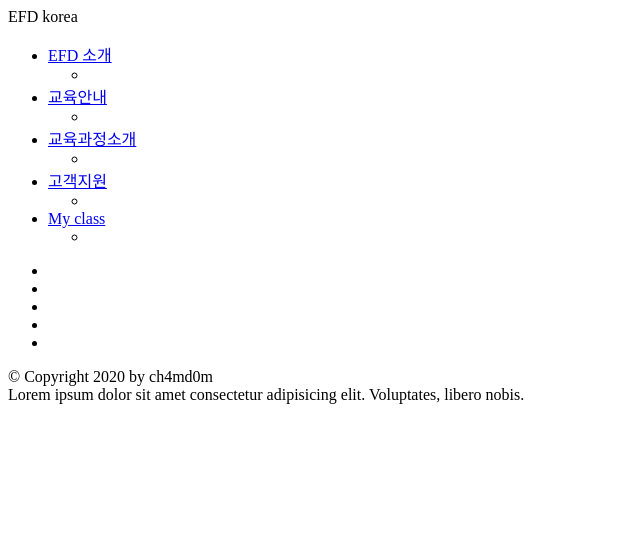
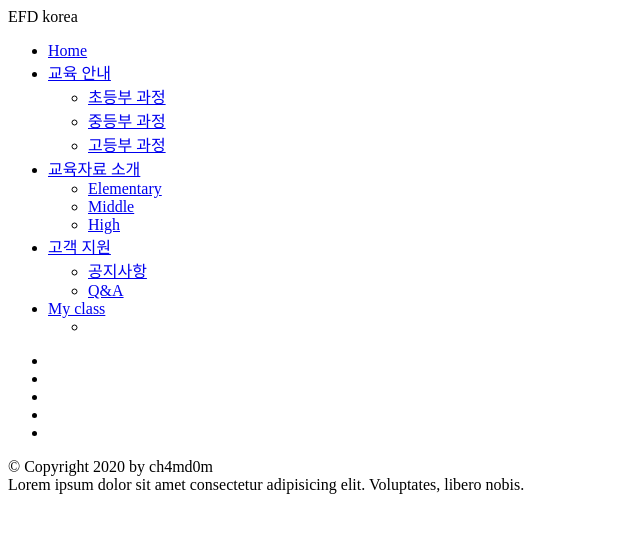
Before and after one commit to CH4MD0M/EFD, a PHP site: page / in a window 1280 px wide. Shown: the top 533 px of the page, without its empty margins (0-640 px from the left). Run offline with PHP 8.4, Linux system fonts and the light colour scheme.

Commit message:
NAVIGATION-BAR
navbar html 마크업 및 css

```diff
--- a/src/index.html
+++ b/src/index.html
@@ -10,38 +10,72 @@
   </head>
   <body class="container">
     <!-- NAVIGATION BAR -->
-    <div class="navbars">
-      <div class="navbars__logo">EFD korea</div>
-      <nav class="navbars__nav">
+    <div class="navigation">
+      <div class="navigation__logo">EFD korea</div>
+      <nav class="navigation__nav">
         <ul class="nav">
+          <!-- Home -->
+          <li class="nav__item active">
+            <a href="#" class="nav__link">Home</a>
+          </li>
+
+          <!-- 교육안내 -->
           <li class="nav__item">
-            <a href="#" class="nav__link">EFD 소개</a>
+            <a href="#" class="nav__link">교육 안내</a>
             <ul class="dropdown">
-              <li class="dropdown item"></li>
+              <li class="dropdown__item">
+                <a href="#" class="dropdown__link">초등부 과정</a>
+              </li>
+
+              <li class="dropdown__item">
+                <a href="#" class="dropdown__link">중등부 과정</a>
+              </li>
+
+              <li class="dropdown__item">
+                <a href="#" class="dropdown__link">고등부 과정</a>
+              </li>
             </ul>
           </li>
+
+          <!-- 교육자료소개 -->
           <li class="nav__item">
-            <a href="#" class="nav__link">교육안내</a>
+            <a href="#" class="nav__link">교육자료 소개</a>
             <ul class="dropdown">
-              <li class="dropdown item"></li>
+              <li class="dropdown__item">
+                <a href="#" class="dropdown__link">Elementary</a>
+              </li>
+
+              <li class="dropdown__item">
+                <a href="#" class="dropdown__link">Middle</a>
+              </li>
+
+              <li class="dropdown__item">
+                <a href="#" class="dropdown__link">High</a>
+              </li>
             </ul>
           </li>
+
+          <!-- 고객지원 -->
           <li class="nav__item">
-            <a href="#" class="nav__link">교육과정소개</a>
+            <a href="#" class="nav__link">고객 지원</a>
             <ul class="dropdown">
-              <li class="dropdown item"></li>
+              <li class="dropdown__item">
+                <a href="#" class="dropdown__link">공지사항</a>
+              </li>
+
+              <li class="dropdown__item">
+                <a href="#" class="dropdown__link">Q&A</a>
+              </li>
             </ul>
           </li>
-          <li class="nav__item">
-            <a href="#" class="nav__link">고객지원</a>
-            <ul class="dropdown">
-              <li class="dropdown item"></li>
-            </ul>
-          </li>
+
+          <!-- 나의 강의실 -->
           <li class="nav__item">
             <a href="#" class="nav__link">My class</a>
             <ul class="dropdown">
-              <li class="dropdown item"></li>
+              <li class="dropdown__item">
+                <a href="#" class="dropdown__link"></a>
+              </li>
             </ul>
           </li>
         </ul>
```
Also changed, not shown: src/sass/base/_base.scss (+2 -31 lines), src/sass/base/_variable.scss (+28 -7 lines), src/sass/layout/_navbar.scss (+81 -1 lines).
